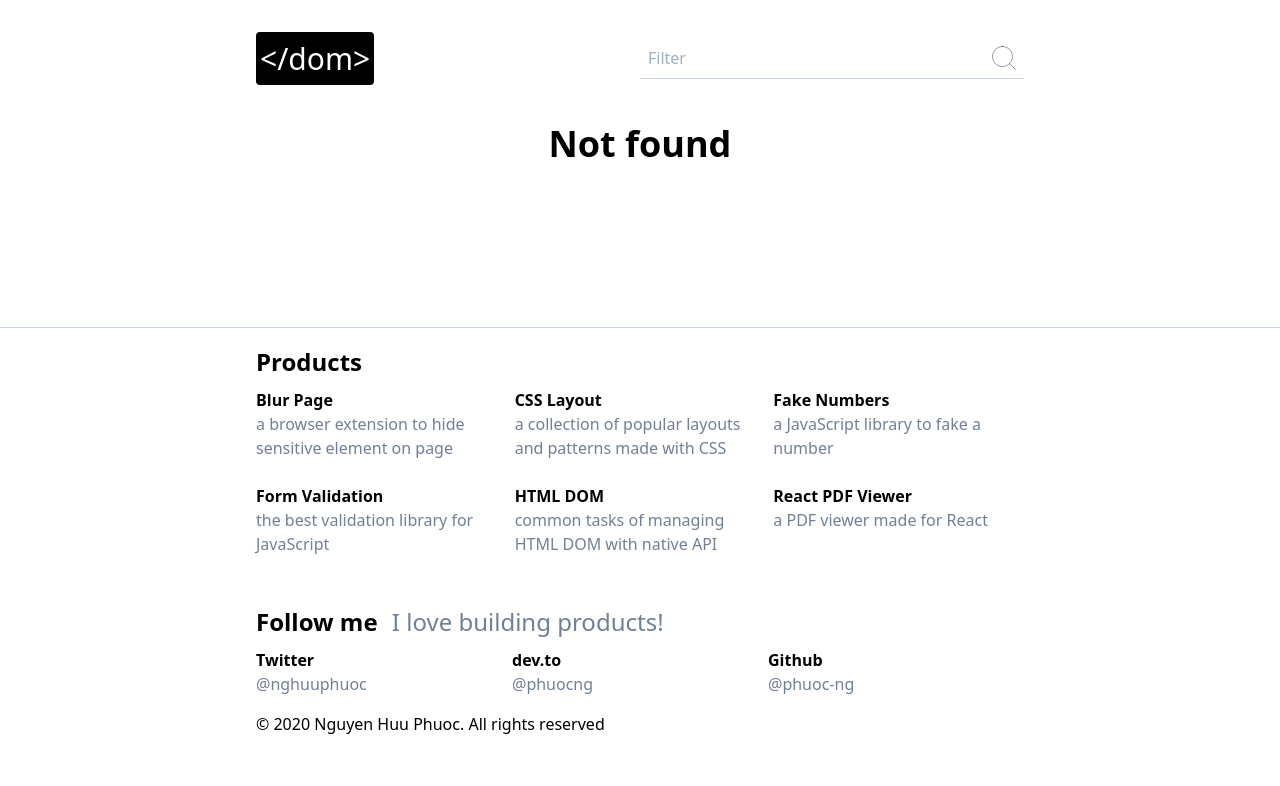
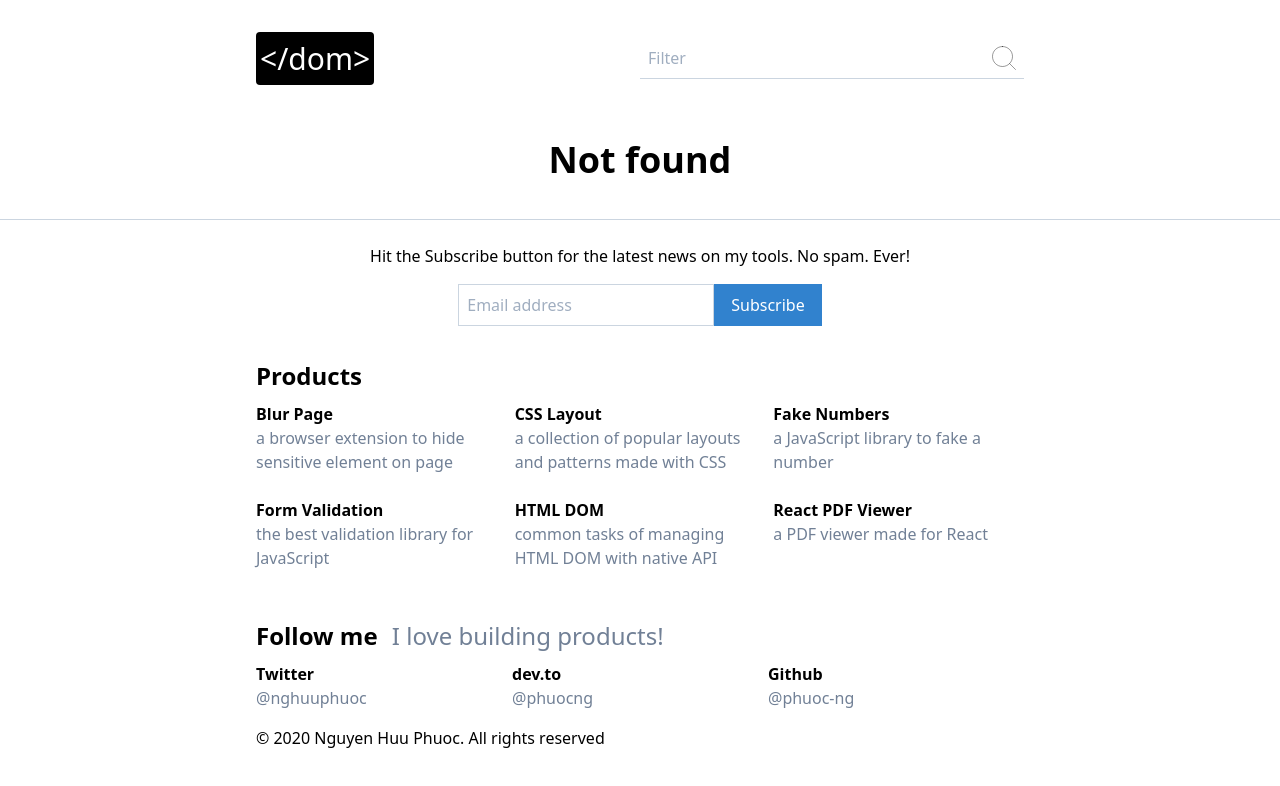
Before and after one commit to cool-guru/html-dom, a React app: page /404.html in a window 1280 px wide. Shown: the top 786 px of the page. Built offline with nearby package versions, Linux system fonts and the light colour scheme.

Commit message:
Add subscribe form

```diff
--- /dev/null
+++ b/client/components/SubscribeForm.tsx
@@ -0,0 +1,38 @@
+import React from 'react';
+
+const SubscribeForm: React.FC<{}> = () => {
+    return (
+        <div className='text-center mb-8'>
+            <div className='mb-4'>
+                Hit the Subscribe button for the latest news on my tools. No spam. Ever!
+            </div>
+            <form
+                action="https://csslayout.us4.list-manage.com/subscribe/post?u=77d0bf6497a2cdbb36f08587c&amp;id=e8a912009a"
+                method="post"
+                name="mc-embedded-subscribe-form"
+                target="_blank"
+                noValidate={true}
+            >
+                <input
+                    className='border border-gray-400 p-2 w-56 sm:w-64'
+                    type="email"
+                    name="EMAIL"
+                    placeholder="Email address"
+                    required={true}
+                />
+                <div style={{ left: '-5000px', position: 'absolute' }} aria-hidden="true">
+                    <input type="text" name="b_77d0bf6497a2cdbb36f08587c_e8a912009a" tabIndex={-1} />
+                </div>
+                <button
+                    type="submit"
+                    name="subscribe"
+                    className='bg-blue-600 border border-blue-600 px-4 py-2 text-white'
+                >
+                    Subscribe
+                </button>
+            </form>
+        </div>
+    );
+};
+
+export default SubscribeForm;
--- a/client/pages/Footer.tsx
+++ b/client/pages/Footer.tsx
@@ -1,9 +1,12 @@
 import React from 'react';
+
+import SubscribeForm from '../components/SubscribeForm';
 
 const Footer: React.FC<{}> = () => {
     return (
-        <div className='border-t pt-4 border-gray-400'>
-            <div className='ml-auto mr-auto max-w-3xl mb-16 px-2 lg:px-0'>
+        <div className='border-t pt-6 pb-16 border-gray-400'>
+            <div className='ml-auto mr-auto max-w-3xl px-2 lg:px-0'>
+                <SubscribeForm />
                 <div>
                     <h3 className='text-xl sm:text-2xl font-semibold mb-2'>Products</h3>
                     <ul className='flex flex-wrap -ml-1 -mr-1'>
--- a/client/pages/Layout.tsx
+++ b/client/pages/Layout.tsx
@@ -15,7 +15,7 @@ const Layout: React.FC<{}> = ({ children }) => {
         <>
             <div className='flex-1 px-2 lg:px-0'>
                 <div className="ml-auto mr-auto max-w-3xl mb-8">
-                    <div className='flex items-center justify-between my-8'>
+                    <div className='flex items-center justify-between py-8'>
                         <Link to='/' className='bg-black p-1 rounded text-2xl sm:text-3xl font-light text-white'>&lt;/dom&gt;</Link>
                         <div className='w-2/3 sm:w-1/2'>
                             <Filter />
```
